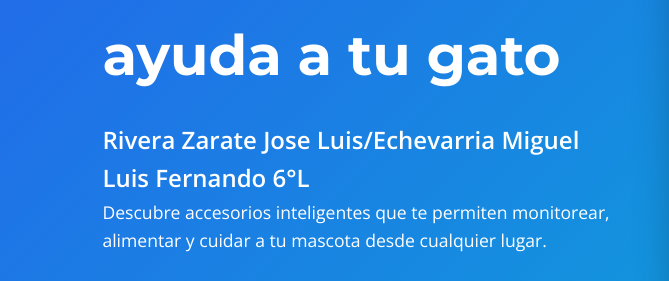
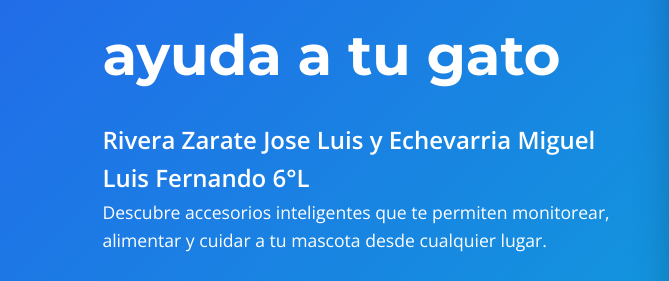
Before and after one commit to LUISITO1234456/Luis-Fernando-Echevarria-Miguel, a plain HTML site: page index.html in a window 1280 px wide. Shown: the part 314-595 px from the top of the page, 0-669 px from the left. Drawn offline with nearby package versions, Linux system fonts and the light colour scheme.

```diff
--- a/index.html
+++ b/index.html
@@ -381,7 +381,7 @@
 
 <div class="hero-text">
 <h1>Tecnología que ayuda a tu gato</h1>
-<h2>Rivera Zarate Jose Luis/Echevarria Miguel Luis Fernando 6°L</h2>
+<h2>Rivera Zarate Jose Luis y Echevarria Miguel Luis Fernando 6°L</h2>
 <p>
 Descubre accesorios inteligentes que te permiten monitorear,
 alimentar y cuidar a tu mascota desde cualquier lugar.
```
